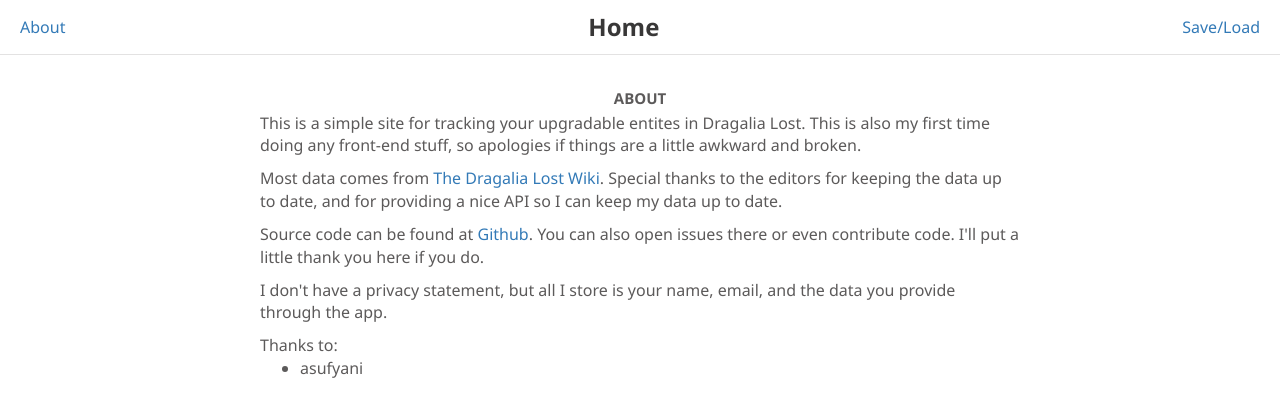
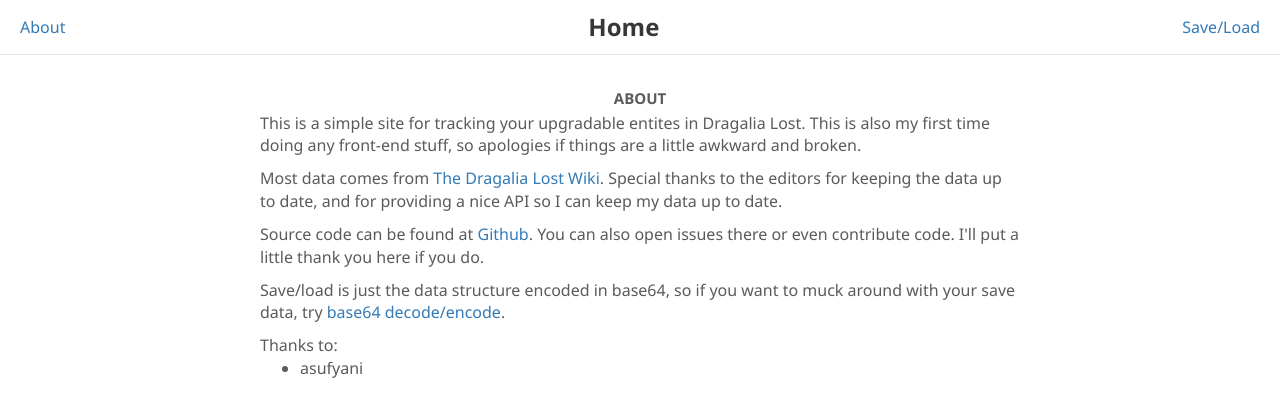
Before and after one commit to digitrev/DragaliaWeapons, a React (Create React App) app in the folder Dragalia/frontend/: page /about in a window 1280 px wide. Shown: the top 416 px of the page. Built offline with nearby package versions, Linux system fonts and the light colour scheme.

Commit message:
Updated about

```diff
--- a/Dragalia/frontend/src/pages/AboutPage.tsx
+++ b/Dragalia/frontend/src/pages/AboutPage.tsx
@@ -29,8 +29,16 @@ export const AboutPage = () => {
         little thank you here if you do.
       </p>
       <p>
-        I don't have a privacy statement, but all I store is your name, email,
-        and the data you provide through the app.
+        Save/load is just the data structure encoded in base64, so if you want
+        to muck around with your save data, try{' '}
+        <a
+          href="https://www.base64decode.org/"
+          target="_blank"
+          rel="noreferrer"
+        >
+          base64 decode/encode
+        </a>
+        .
       </p>
       <p>
         Thanks to:
```
